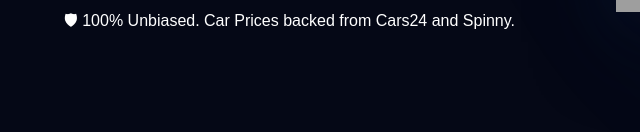
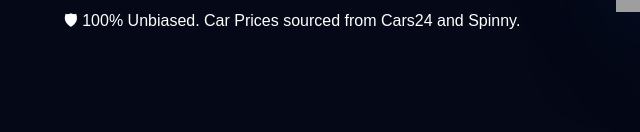
Before and after one commit to Divyansh1407/TruWheels, a plain HTML site: page frontend/ui/home/home.html in a window 1280 px wide. Shown: the part 641-773 px from the top of the page, 0-640 px from the left. Drawn offline with Linux system fonts and the light colour scheme; grey boxes are pictures that could not be loaded; a script that the page names is missing.

Commit message:
Fixed some wordings issue

```diff
--- a/frontend/ui/home/home.html
+++ b/frontend/ui/home/home.html
@@ -141,7 +141,7 @@
                 </a>
 
                 <p class="buyer-note">
-                    🛡 100% Unbiased. Car Prices backed from Cars24 and Spinny.
+                    🛡 100% Unbiased. Car Prices sourced from Cars24 and Spinny.
                 </p>
 
             </div>
```
